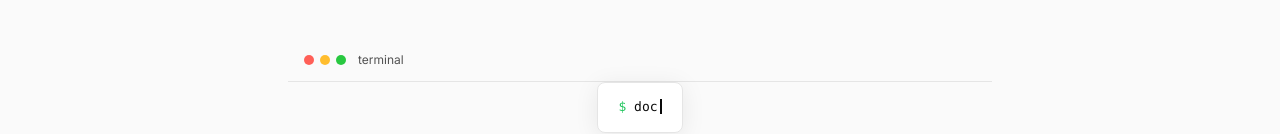
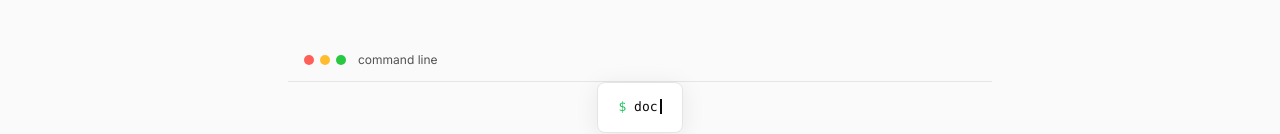
Before and after one commit to hacrex/OpsSentinel, a React (Vite) app in the folder website/: page / in a window 1280 px wide. Shown: the part 498-632 px from the top of the page. Built offline with nearby package versions, Linux system fonts and the light colour scheme; no server answers.

Commit message:
fix: rename terminal to command line in hero

```diff
--- a/website/src/pages/Home.jsx
+++ b/website/src/pages/Home.jsx
@@ -48,7 +48,7 @@ function TypingCode() {
           <span style={{ background: '#ffbd2e' }}></span>
           <span style={{ background: '#28c840' }}></span>
         </div>
-        <span style={{ color: 'var(--text-muted)', fontSize: '12px' }}>terminal</span>
+        <span style={{ color: 'var(--text-muted)', fontSize: '12px' }}>command line</span>
       </div>
       <code className="code-content">
         <span style={{ color: '#22c55e' }}>$</span> {typingTexts[textIndex].slice(0, charIndex)}
```
